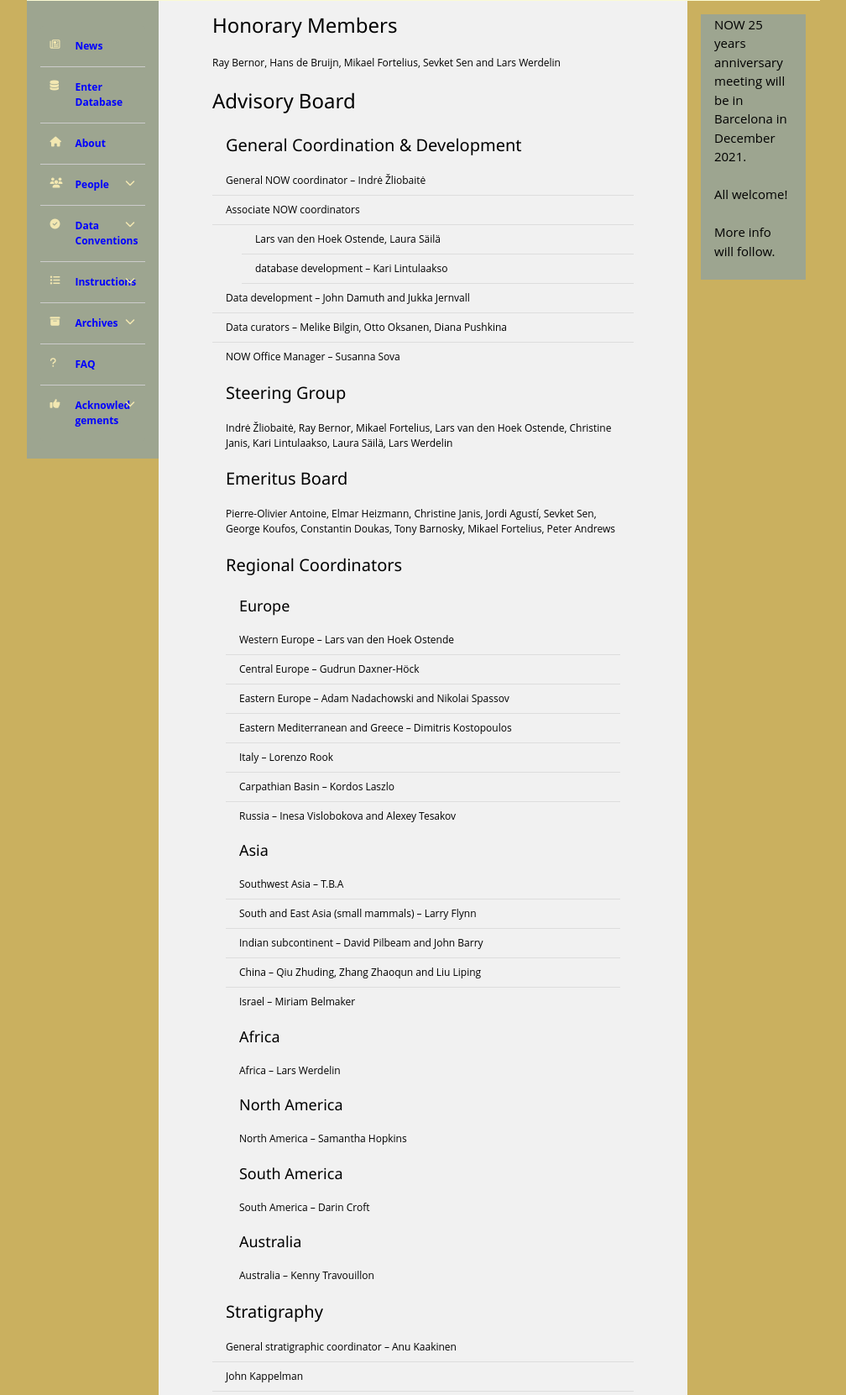
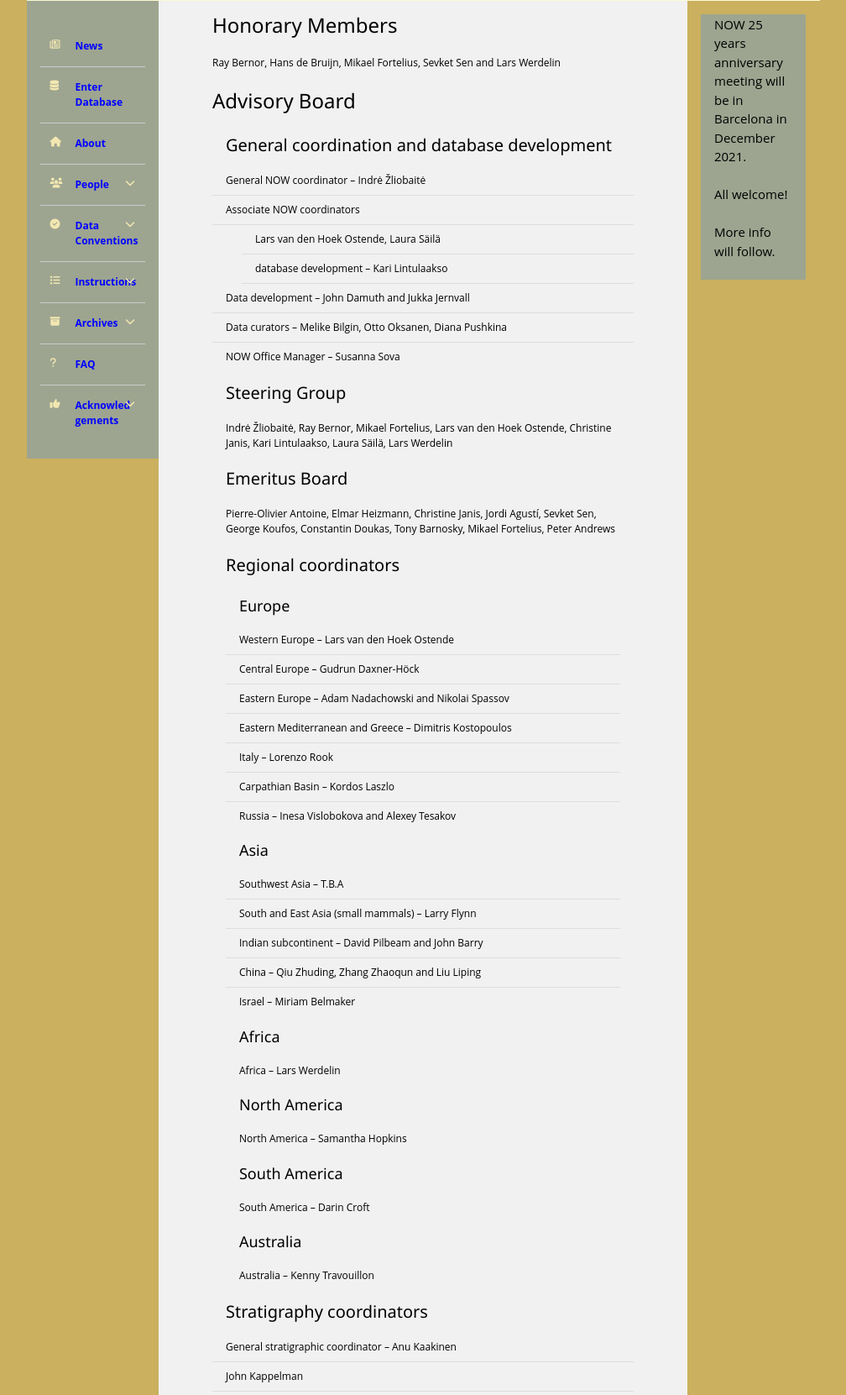
Before and after one commit to karilint/new_and_old_worlds, a Django app: template now/templates/board.html in a window 1280 px wide. Shown: the part 265-1926 px from the top of the page at 84% size, without its empty margins (136-1144 px from the left). Run offline with Django 3.2, Linux system fonts and the light colour scheme; the template is opened without the code that fills it, so the values that code supplies are empty; some libraries are stand-ins or nearby versions.

Commit message:
typo, deleted Juha duplicates and synchronized capitalization

```diff
--- a/now/templates/board.html
+++ b/now/templates/board.html
@@ -26,7 +26,7 @@ NOW - Fossil Mammal Database - Advisory Board
   </header>
   <section class="w3-container" id="General">
     <header class="w3-container">
-      <h4>General Coordination &amp; Development</h4>
+      <h4>General coordination and database development</h4>
     </header>
     <ul class="w3-ul">
       <li>General NOW coordinator &ndash; Indr&#279; &#381;liobait&#279;</li>
@@ -56,7 +56,7 @@ NOW - Fossil Mammal Database - Advisory Board
   </section>
   <section class="w3-container" id="RegionalCoordinators">
     <header class="w3-container">
-      <h4>Regional Coordinators</h4>
+      <h4>Regional coordinators</h4>
     </header>
     <section class="w3-container">
       <header class="w3-container">
@@ -119,7 +119,7 @@ NOW - Fossil Mammal Database - Advisory Board
   </section>
   <section class="w3-container" id="Stratigraphy">
     <header class="w3-container">
-      <h4>Stratigraphy</h4>
+      <h4>Stratigraphy coordinators</h4>
     </header>
     <ul class="w3-ul">
       <li>General stratigraphic coordinator &ndash; Anu Kaakinen</li>
@@ -139,7 +139,7 @@ NOW - Fossil Mammal Database - Advisory Board
   </section>
   <section class="w3-container" id="GeologyandTaphonomy">
     <header class="w3-container">
-      <h4>Geology and Taphonomy</h4>
+      <h4>Geology and taphonomy coordinators</h4>
     </header>
     <ul class="w3-ul">
       <li>Sedimentology &ndash; J.P. Lunkka and Anu Kaakinen</li>
@@ -148,7 +148,7 @@ NOW - Fossil Mammal Database - Advisory Board
   </section>
   <section class="w3-container" id="Traits">
     <header class="w3-container">
-      <h4>Traits</h4>
+      <h4>Trait coordinators</h4>
     </header>
     <ul class="w3-ul">
       <li>General body size coordinator &ndash; Juha Saarinen</li>
@@ -156,7 +156,7 @@ NOW - Fossil Mammal Database - Advisory Board
   </section>
   <section class="w3-container" id="Taxonomy_Ecomorphology_Eurasia_and_Africa">
     <header class="w3-container">
-      <h4>Taxonomy &amp; Ecomorphology, Eurasia and Africa</h4>
+      <h4>Taxonomy and ecomorphology coordinators, Eurasia and Africa</h4>
     </header>
     <ul class="w3-ul">
       <li>General small mammal coordinator &ndash; Hans de Bruijn</li>
@@ -186,12 +186,11 @@ NOW - Fossil Mammal Database - Advisory Board
       <li>Hyracoids &ndash; T.B.A</li>
       <li>Tubulidentates &ndash; T.B.A</li>
       <li>Hippopotamuses and Anthracotheres &ndash; Jean-Renaud Boisserie
-      <li>General body size coordinator &ndash; Juha Saarinen</li>
     </ul>
   </section>
   <section class="w3-container" id="Taxonomy_Ecomorphology_North_America">
     <header class="w3-container">
-      <h4>Taxonomy &amp; Ecomorphology, North America</h4>
+      <h4>Taxonomy and ecomorphology coordinators, North America</h4>
     </header>
     <ul class="w3-ul">
       <li>General coordinator of North America &ndash; Samantha Hopkins</li>
@@ -202,7 +201,7 @@ NOW - Fossil Mammal Database - Advisory Board
       <li>Lagomorphs &ndash; Andrea Bair</li>
       <li>Plesiadapiformes and Primates &ndash; Mary Silcox</li>
       <li>Creodonts &ndash; Matt Borths</li>
-      <li>Carnivores &ndash; Jon Baskin (taxonomy), Anthony Frisca and Blair Van Valkenburgh (ecomorphology)</li>
+      <li>Carnivores &ndash; Jon Baskin (taxonomy), Anthony Friscia and Blair Van Valkenburgh (ecomorphology)</li>
       <li>Condylarths and other Paleogene large mammals &ndash; Tonya Penkrot and Shawn Zak</li>
       <li>Primitive Artiodactyls &ndash; Richard Stucky</li>
       <li>Suiformes &ndash; Scott Foss</li>
@@ -210,12 +209,11 @@ NOW - Fossil Mammal Database - Advisory Board
       <li>Ruminants and camelids &ndash; Jessica Theodor </li>
       <li>Non-equid perissodactyls &ndash; Matt Mihlbachler</li>
       <li>Equids &ndash; Richard Hulbert and Michael O. Woodburne</li>
-      <li>General body size coordinator &ndash; Juha Saarinen</li>
     </ul>
   </section>
   <section class="w3-container" id="SouthAmerica">
     <header class="w3-container">
-      <h4>South America</h4>
+      <h4>South America coordinators</h4>
     </header>
     <ul class="w3-ul">
       <li>General coordinator of South America &ndash; Darin Croft</li>
@@ -226,7 +224,7 @@ NOW - Fossil Mammal Database - Advisory Board
   </section>
   <section class="w3-container" id="Palaeoecology">
     <header class="w3-container">
-      <h4>Palaeoecology</h4>
+      <h4>Palaeoecology coordinators</h4>
     </header>
     <ul class="w3-ul">
       <li>Kay Behrensmeyer</li>
@@ -238,7 +236,7 @@ NOW - Fossil Mammal Database - Advisory Board
   </section>
   <section class="w3-container" id="Contacts">
     <header class="w3-container">
-      <h4>Contacts with related projects</h4>
+      <h4>Contact persons with related projects</h4>
     </header>
     <ul class="w3-ul">
       <li>MioMap &ndash; Samantha Hopkins</li>
```
